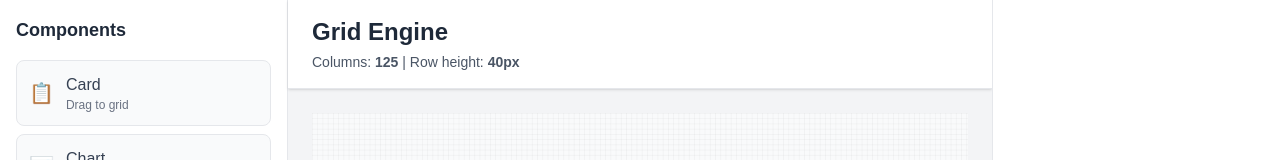
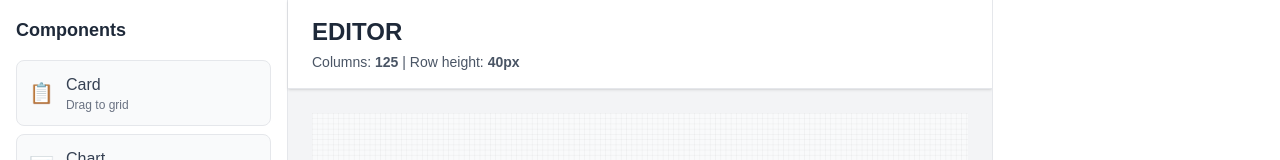
Before and after one commit to Violentvicky5/editor_model, a Next.js app: page / in a window 1280 px wide. Shown: the top 160 px of the page. Built offline with nearby package versions, Linux system fonts and the light colour scheme.

Commit message:
refractor

```diff
--- a/src/app/page.tsx
+++ b/src/app/page.tsx
@@ -21,7 +21,7 @@ export default function Home() {
         <div className="bg-white border-b border-gray-200 px-6 py-4 shadow-sm">
           <div className="flex items-center justify-between">
             <div>
-              <h1 className="text-2xl font-bold text-gray-800">Grid Engine</h1>
+              <h1 className="text-2xl font-bold text-gray-800">EDITOR</h1>
               <p className="text-sm text-gray-600 mt-1">
                 Columns: <span className="font-semibold">{columnCount}</span> | Row height: <span className="font-semibold">{rowHeight}px</span>
               </p>
--- a/src/hooks/useGridEngine.ts
+++ b/src/hooks/useGridEngine.ts
@@ -30,7 +30,7 @@ export type ResizeDirection =
 
 export function useGridEngine() {
   const [layout, setLayout] = useState<GridItem[]>([]);
-  const [rowHeight, setRowHeight] = useState<number>(40);
+  const [rowHeight, setRowHeight] = useState<number>(10);
   const [selectedItemId, setSelectedItemId] = useState<string | null>(null);
 
   const columnCount = COLUMN_COUNT;
```
